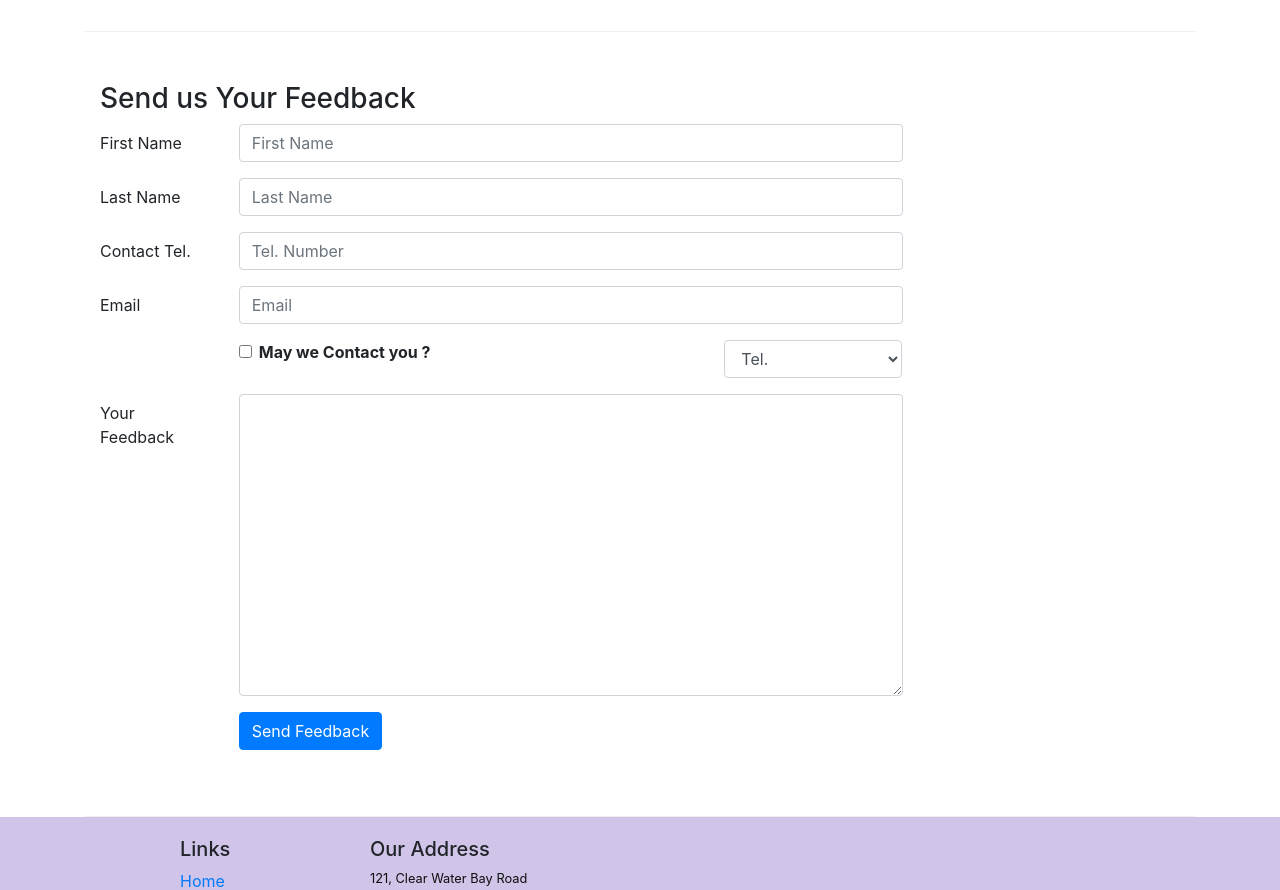
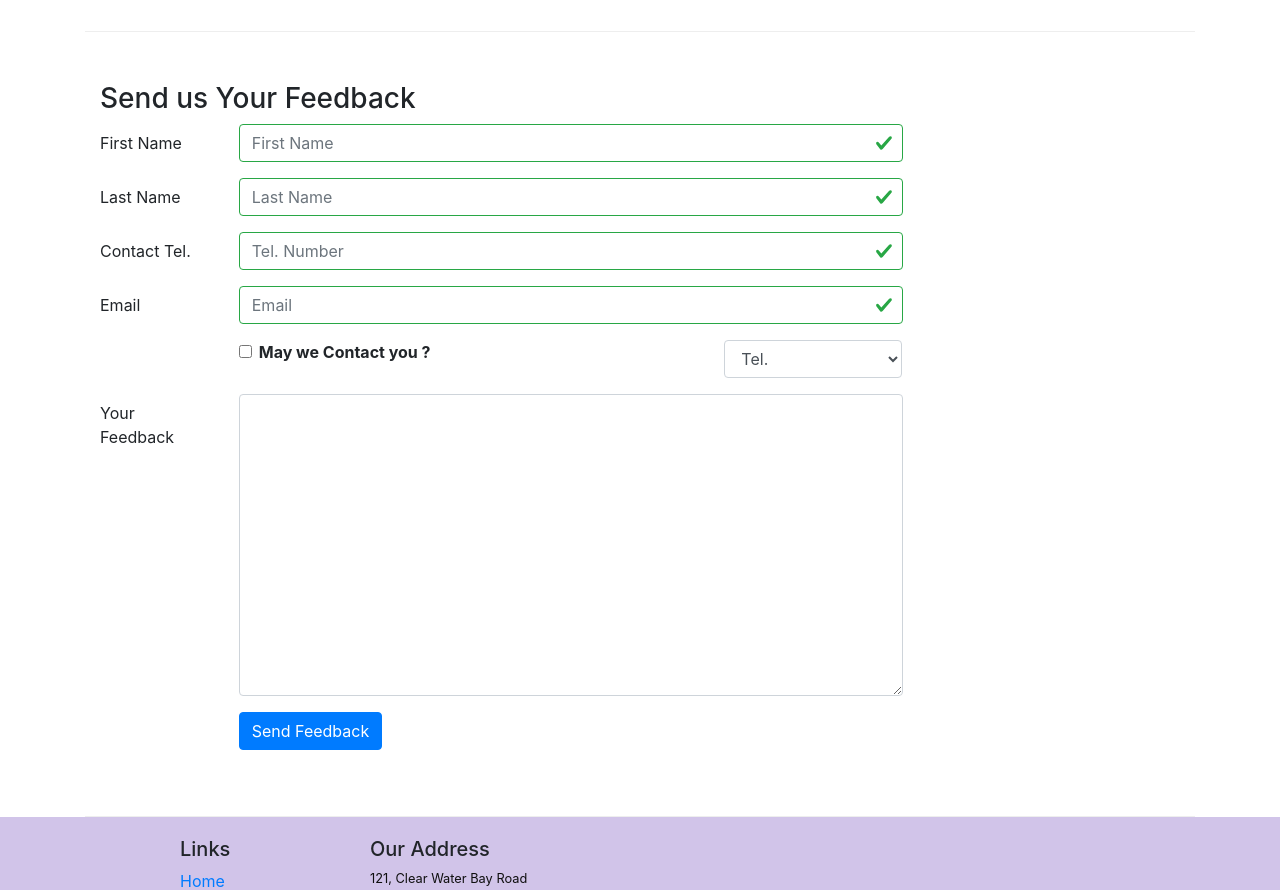
Before and after one commit to ladukaraniket/confusion, a React (Create React App) app: page /contactus in a window 1280 px wide. Shown: the part 840-1730 px from the top of the page. Built offline with nearby package versions, Linux system fonts and the light colour scheme.

Commit message:
Controlled Form Validation

```diff
--- a/src/components/ContactComponent.js
+++ b/src/components/ContactComponent.js
@@ -1,5 +1,5 @@
 import React, { Component } from 'react';
-import { Breadcrumb, BreadcrumbItem, Button, Form, FormGroup, Label, Input, Col } from 'reactstrap';
+import { Breadcrumb, BreadcrumbItem, Button, Form, FormGroup, Label, Input, Col, FormFeedback } from 'reactstrap';
 import { Link } from 'react-router-dom';
 
 class Contact extends Component {
@@ -14,31 +14,82 @@
             email: '',
             agree: false,
             contactType: 'Tel.',
-            message: ''
+            message: '',
+            touched: {
+                firstname: false,
+                lastname: false,
+                telnum: false,
+                email: false
+            }
         };
 
         this.handleSubmit = this.handleSubmit.bind(this);
         this.handleInputChange = this.handleInputChange.bind(this);
+        this.handleBlur = this.handleBlur.bind(this);
     }
 
-    handleInputChange(event){
-        const target= event.target;
-        const value= target.type === 'checkbox' ? target.checked : target.value;
-        const name= target.name;
+    handleBlur = (field) => (evt) => {
+        this.setState({
+            touched: { ...this.state.touched, [field]: true }
+        });
+    }
+
+    validate(firstname, lastname, telnum, email) {
+        const errors = {
+            firstname: '',
+            lastname: '',
+            telnum: '',
+            email: ''
+        };
+
+        if (this.state.touched.firstname && firstname.length < 3) {
+            errors.firstname = 'First Name should be >=3 characters';
+        }
+        else if (this.state.touched.firstname && firstname.length > 10) {
+            errors.firstname = 'First Name should be <=10 characters';
+        }
+
+        if (this.state.touched.lastname && lastname.length < 3) {
+            errors.lastname = 'Last Name should be >=3 characters';
+        }
+        else if (this.state.touched.lastname && lastname.length > 10) {
+            errors.lastname = 'Last Name should be <=10 characters';
+        }
+
+        const reg = /^\d+$/;
+
+        if (this.state.touched.telnum && !reg.test(telnum)) {
+            errors.telnum = 'Tel. Number should contain only numbers';
+        }
+
+        if (this.state.touched.email && email.split('').filter((x) => x === '@').length !== 1) {
+            errors.email = 'Email should contain a @';
+        }
+
+        return errors;
+    }
+
+    handleInputChange(event) {
+        const target = event.target;
+        const value = target.type === 'checkbox' ? target.checked : target.value;
+        const name = target.name;
 
         this.setState({
-            [name]:value
+            [name]: value
         });
 
     }
 
-    handleSubmit(event){
+    handleSubmit(event) {
         console.log("State " + JSON.stringify(this.state));
         alert("State " + JSON.stringify(this.state));
         event.preventDefault();
     }
 
     render() {
+
+        const errors = this.validate(this.state.firstname, this.state.lastname, this.state.telnum, this.state.email);
+
         return (
             <div className="container">
                 <div className="row">
@@ -88,15 +139,19 @@
                                 <Label htmlFor="firstname" md={2}>First Name</Label>
                                 <Col md={10}>
                                     <Input type="text" id="firstname" name="firstname"
-                                        placeholder="First Name" value={this.state.firstname} onChange={this.handleInputChange}></Input>
+                                        placeholder="First Name" value={this.state.firstname} valid={errors.firstname === ''} invalid={errors.firstname !== ''}
+                                        onBlur={this.handleBlur('firstname')} onChange={this.handleInputChange}></Input>
+                                    <FormFeedback>{errors.firstname}</FormFeedback>
                                 </Col>
                             </FormGroup>
 
                             <FormGroup row>
                                 <Label htmlFor="lastname" md={2}>Last Name</Label>
                                 <Col md={10}>
-                                    <Input type="text" id="lastname" name="lastname"
-                                        placeholder="Last Name" value={this.state.lastname} onChange={this.handleInputChange}></Input>
+                                    <Input type="text" id="lastname" name="lastname" valid={errors.lastname === ''} invalid={errors.lastname !== ''}
+                                        placeholder="Last Name" value={this.state.lastname}
+                                        onBlur={this.handleBlur('lastname')} onChange={this.handleInputChange}></Input>
+                                    <FormFeedback>{errors.lastname}</FormFeedback>
                                 </Col>
                             </FormGroup>
 
@@ -104,7 +159,9 @@
                                 <Label htmlFor="telnum" md={2}>Contact Tel.</Label>
                                 <Col md={10}>
                                     <Input type="tel" id="telnum" name="telnum"
-                                        placeholder="Tel. Number" value={this.state.telnum} onChange={this.handleInputChange}></Input>
+                                        placeholder="Tel. Number" value={this.state.telnum} valid={errors.telnum === ''} invalid={errors.telnum !== ''}
+                                        onBlur={this.handleBlur('telnum')} onChange={this.handleInputChange}></Input>
+                                    <FormFeedback>{errors.telnum}</FormFeedback>
                                 </Col>
                             </FormGroup>
 
@@ -112,12 +169,14 @@
                                 <Label htmlFor="email" md={2}>Email</Label>
                                 <Col md={10}>
                                     <Input type="email" id="email" name="email"
-                                        placeholder="Email" value={this.state.email} onChange={this.handleInputChange}></Input>
+                                        placeholder="Email" value={this.state.email} valid={errors.email === ''} invalid={errors.email !== ''}
+                                        onBlur={this.handleBlur('email')} onChange={this.handleInputChange}></Input>
+                                    <FormFeedback>{errors.email}</FormFeedback>
                                 </Col>
                             </FormGroup>
 
                             <FormGroup row>
-                                <Col md={{size:6, offset:2}}>
+                                <Col md={{ size: 6, offset: 2 }}>
                                     <FormGroup check>
                                         <Label check>
                                             <Input type="checkbox" name="agree" checked={this.state.agree} onChange={this.handleInputChange}></Input>{' '}
@@ -125,7 +184,7 @@
                                         </Label>
                                     </FormGroup>
                                 </Col>
-                                <Col md={{size:3, offset:1}}>
+                                <Col md={{ size: 3, offset: 1 }}>
                                     <Input type="select" name="contactType" value={this.state.contactType} onChange={this.handleInputChange}>
                                         <option>Tel.</option>
                                         <option>Email</option>
@@ -142,7 +201,7 @@
                             </FormGroup>
 
                             <FormGroup row>
-                                <Col md={{size:10, offset:2}}>
+                                <Col md={{ size: 10, offset: 2 }}>
                                     <Button type="submit" color="primary">Send Feedback</Button>
                                 </Col>
                             </FormGroup>
```
